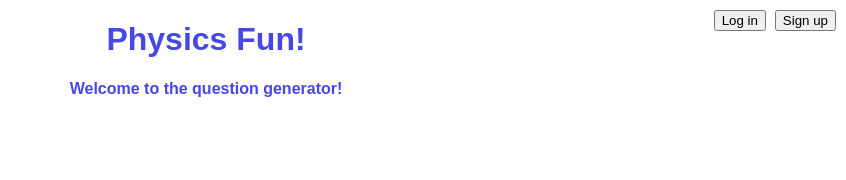
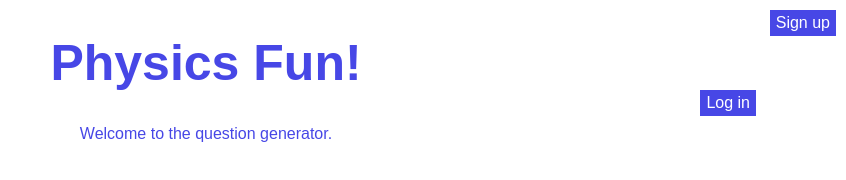
Before and after one commit to MHS-CSCE/sdp-hailey-martha-liza, a website: page index.html in a window 1280 px wide. Shown: the whole page, without its empty margins (434-1280 px from the left). Drawn offline with Linux system fonts and the light colour scheme.

Commit message:
Update index.html

```diff
--- a/index.html
+++ b/index.html
@@ -1,33 +1,25 @@
 <!--Our main page-->
 <!DOCTYPE html>
 <html>
+
 <head>
   <meta charset="utf-8">
   <meta name="viewport" content="width=device-width">
-  <title>replit</title>
+  <title>PhysicsFun</title>
   <link href="style.css" rel="stylesheet" type="text/css" />
+
+  <h1 class="title">Physics Fun!</h1>
+  <p class="text">Welcome to the question generator.</p>
 </head>
+
 <body>
-  <!--Main title, small introduction-->
-  <h1><center>Physics Fun!</center></h1>
-  <h4><center>Welcome to the question generator!</center></h4>
-  <!--button to login, call a function-->
-  <button id="login" onclick="login()">Log in</button>
-  <!--button to sign up, call a function-->
-  <button id="signup" onclick="signup()">Sign up</button>
-  <script>
-    /**
-     Links to login.html file and navigates to another web page
-    **/
-    function login() {
-      window.location.href = 'login.html';
-    }
-    /**
-     Links to signup.html file and navigates to another web page
-    **/
-    function signup() {
-      window.location.href = 'signup.html';
-    }
-  </script>
+  <script src="script.js"></script>
+  <div class="btn" id="btn">
+    <!--login button-->
+    <button id = "login" class="btn btn1" onclick= "login()" value= "Login">Log in</button>
+    <!--signup button-->
+    <button id = "signup" class="btn btn2" onclick = "signup()" value = "SignUp">Sign up</button>
+  </div>
 </body>
+
 </html>
```
